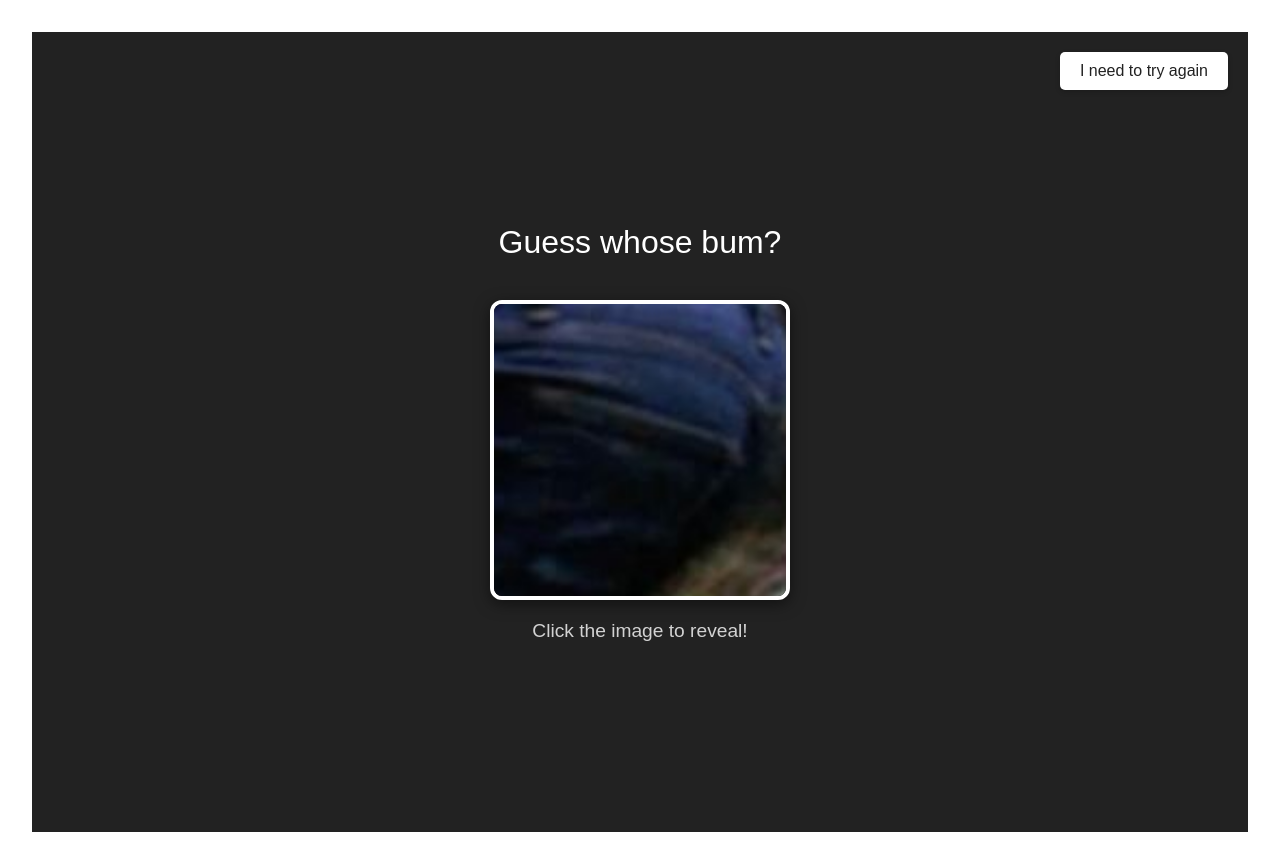
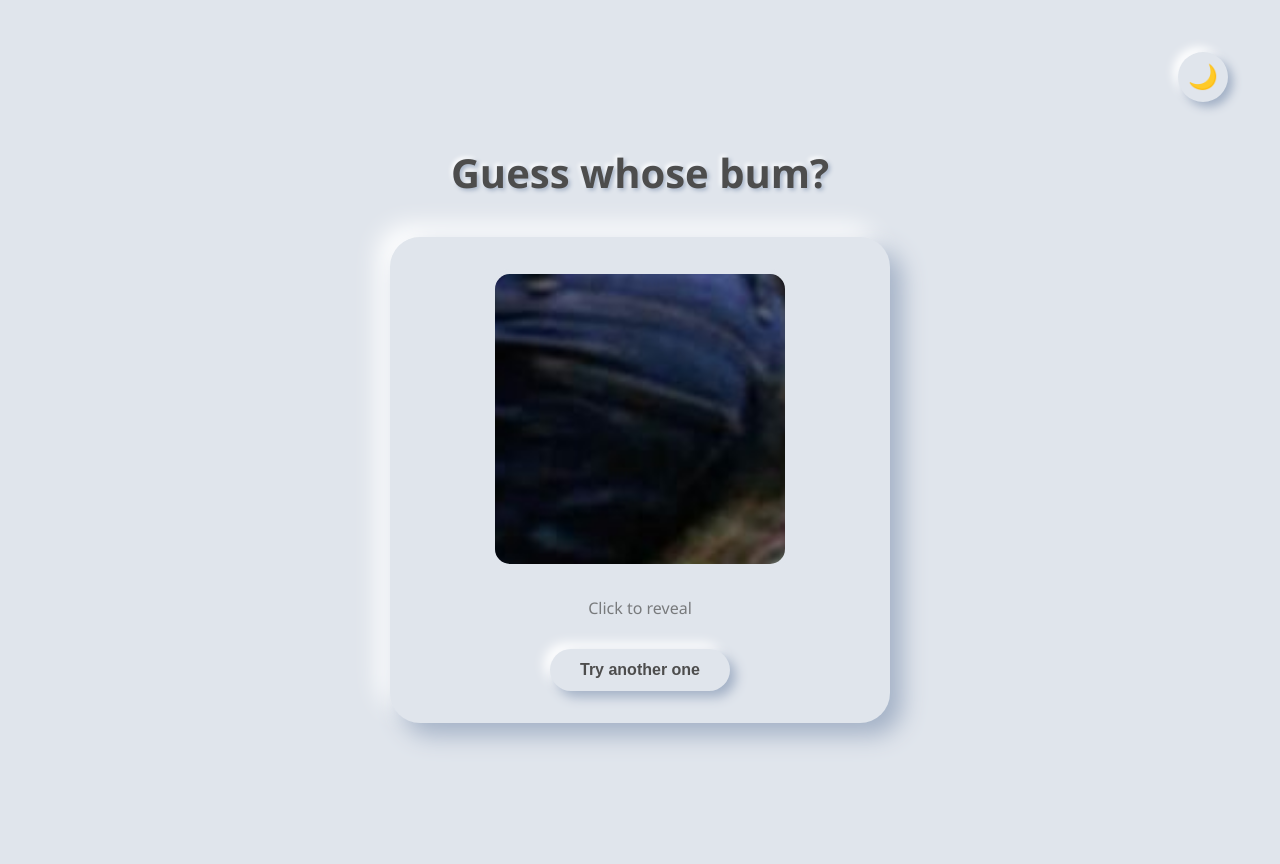
Before and after one commit to IamArayel/GuessWhoseBum, a Vue app: page / in a window 1280 px wide. Built offline with nearby package versions, Linux system fonts and the light colour scheme.

Commit message:
feat(App): add dark mode toggle and improve UI with Neumorphism
Signed-off-by: IamArayel <arayel@hotmail.fr>

```diff
--- a/src/App.vue
+++ b/src/App.vue
@@ -68,6 +68,7 @@ const imageData = Object.entries(imagesGlob).map(([key, mod]) => {
 
 const currentIndex = ref(0)
 const isZoomedOut = ref(false)
+const isDarkMode = ref(false)
 
 const currentImage = computed(() => imageData[currentIndex.value]?.path)
 const currentConfig = computed(() => imageData[currentIndex.value]?.config)
@@ -79,28 +80,46 @@ const pickRandomImage = () => {
 }
 
 const handleClick = () => {
-  if (isZoomedOut.value) return // Already clicked
-
+  if (isZoomedOut.value) return
   isZoomedOut.value = true
 
   // Wait for animation to finish (3s), then open Wikipedia
-  // setTimeout(() => {
-  //   window.open('https://wikipedia.org/wiki/Jensen_Ackles', '_blank')
-  // }, 3000)
+  setTimeout(() => {
+    window.open('https://wikipedia.org/wiki/Jensen_Ackles', '_blank')
+  }, 3000)
+}
+
+const toggleTheme = () => {
+  isDarkMode.value = !isDarkMode.value
+  document.documentElement.setAttribute('data-theme', isDarkMode.value ? 'dark' : 'light')
 }
 
 onMounted(() => {
+  // Detect system preference
+  if (window.matchMedia && window.matchMedia('(prefers-color-scheme: dark)').matches) {
+    isDarkMode.value = true
+    document.documentElement.setAttribute('data-theme', 'dark')
+  } else {
+    document.documentElement.setAttribute('data-theme', 'light')
+  }
   pickRandomImage()
 })
 </script>
 
 <template>
   <main>
-    <button class="retry-btn" @click="pickRandomImage">I need to try again</button>
-    <h1>Guess whose bum?</h1>
-    <div class="game-container" v-if="currentImage">
+    <!-- Theme Toggle -->
+    <button class="theme-toggle neu-btn-icon" @click="toggleTheme" title="Toggle Theme">
+      <span v-if="isDarkMode">☀️</span>
+      <span v-else>🌙</span>
+    </button>
+
+    <div class="content-wrapper">
+      <h1 class="title">Guess whose bum?</h1>
+
+      <div class="game-card neu-card" v-if="currentImage">
         <div
-        class="image-wrapper"
+          class="image-frame neu-inset"
           @click="handleClick"
           :class="{ 'zoomed-out': isZoomedOut }"
         >
@@ -113,102 +132,215 @@ onMounted(() => {
             }"
           />
         </div>
-      <p class="hint" v-if="!isZoomedOut">Click the image to reveal!</p>
-      <p class="hint" v-else>OMG! It's Jensen Ackles bum!</p>
+
+        <div class="info-area">
+          <p class="hint" v-if="!isZoomedOut">Click to reveal</p>
+          <p class="reveal-text" v-else>OMG! It's Jensen Ackles bum!</p>
         </div>
-    <div v-else>
-      <p>No images found in ./components/img/bums/</p>
+
+        <button class="retry-btn neu-btn" @click="pickRandomImage">
+          Try another one
+        </button>
+      </div>
+
+      <div v-else class="neu-card">
+        <p>No images found.</p>
+      </div>
     </div>
   </main>
 </template>
 
+<style>
+/* Global Variables for Neumorphism */
+:root {
+  --bg-color: #e0e5ec;
+  --text-color: #4d4d4d;
+  --shadow-light: #ffffff;
+  --shadow-dark: #a3b1c6;
+  --accent-color: #6d5dfc;
+  --btn-text: #4d4d4d;
+}
+
+[data-theme="dark"] {
+  --bg-color: #292d3e;
+  --text-color: #e6e6e6;
+  --shadow-light: #35394f;
+  --shadow-dark: #1d212d;
+  --accent-color: #8278f7;
+  --btn-text: #e6e6e6;
+}
+
+body {
+  background-color: var(--bg-color);
+  color: var(--text-color);
+  transition: background-color 0.3s ease, color 0.3s ease;
+  margin: 0;
+  font-family: 'Segoe UI', Roboto, Helvetica, Arial, sans-serif;
+}
+</style>
+
 <style scoped>
 main {
+  min-height: 100vh;
   display: flex;
   flex-direction: column;
   align-items: center;
   justify-content: center;
-  min-height: 100vh;
-  background-color: #222;
-  color: white;
-  font-family: sans-serif;
-  text-align: center;
-  position: relative; /* Needed for absolute positioning of the button */
+  position: relative;
+  padding: 20px;
 }
 
-.retry-btn {
-  position: absolute;
-  top: 20px;
-  right: 20px;
-  padding: 10px 20px;
-  font-size: 1rem;
-  cursor: pointer;
-  background-color: #fff;
-  color: #222;
-  border: none;
-  border-radius: 5px;
-  box-shadow: 0 2px 5px rgba(0,0,0,0.2);
-  transition: background-color 0.2s;
-  z-index: 10;
-}
-
-.retry-btn:hover {
-  background-color: #eee;
-}
-
-h1 {
-  margin-bottom: 2rem;
-  font-size: 2rem;
-}
-
-.game-container {
+.content-wrapper {
   display: flex;
   flex-direction: column;
   align-items: center;
-  gap: 1rem;
+  gap: 2rem;
+  width: 100%;
+  max-width: 500px;
 }
 
-.image-wrapper {
+.title {
+  font-size: 2.5rem;
+  font-weight: 700;
+  margin: 0;
+  color: var(--text-color);
+  text-shadow: 2px 2px 4px var(--shadow-dark), -2px -2px 4px var(--shadow-light);
+}
+
+/* Neumorphic Card */
+.neu-card {
+  background: var(--bg-color);
+  border-radius: 30px;
+  box-shadow: 12px 12px 24px var(--shadow-dark), -12px -12px 24px var(--shadow-light);
+  padding: 2rem;
+  display: flex;
+  flex-direction: column;
+  align-items: center;
+  gap: 1.5rem;
+  width: 100%;
+  box-sizing: border-box;
+  transition: all 0.3s ease;
+}
+
+/* Image Frame (Inset Shadow) */
+.image-frame {
   width: 300px;
   height: 300px;
+  border-radius: 20px;
   overflow: hidden;
-  border: 4px solid #fff;
-  border-radius: 12px;
   cursor: pointer;
   position: relative;
-  background-color: #000;
-  box-shadow: 0 4px 15px rgba(0,0,0,0.5);
-  transition: all 0.4s ease; /* Added transition for wrapper size changes */
+  border: 5px solid var(--bg-color); /* Creates spacing for the inset shadow */
+  transition: all 0.5s cubic-bezier(0.25, 0.8, 0.25, 1);
 }
 
-.image-wrapper.zoomed-out {
-  width: auto;
+.neu-inset {
+  box-shadow: inset 8px 8px 16px var(--shadow-dark), inset -8px -8px 16px var(--shadow-light);
+}
+
+.image-frame.zoomed-out {
+  width: 100%;
   height: auto;
-  max-width: 90vw;
-  max-height: 80vh;
-  overflow: visible;
+  aspect-ratio: 1/1; /* Maintain square or adjust as needed */
+  box-shadow: none; /* Remove inset shadow when revealed if desired, or keep it */
+  border-radius: 10px;
 }
 
 img {
   width: 100%;
   height: 100%;
   object-fit: cover;
-  transition: transform 0.4s cubic-bezier(0.25, 0.46, 0.45, 0.94);
-  /* transform and transform-origin are set inline */
   display: block;
+  transition: transform 0.5s cubic-bezier(0.25, 0.46, 0.45, 0.94);
 }
 
-.image-wrapper.zoomed-out img {
-  width: auto;
-  height: auto;
-  max-width: 100%;
-  max-height: 100%;
+.image-frame.zoomed-out img {
   object-fit: contain;
 }
 
+/* Text Info */
+.info-area {
+  height: 2rem; /* Fixed height to prevent jumping */
+  display: flex;
+  align-items: center;
+  justify-content: center;
+}
+
 .hint {
+  font-size: 1rem;
+  opacity: 0.7;
+  margin: 0;
+}
+
+.reveal-text {
   font-size: 1.2rem;
-  opacity: 0.8;
-  min-height: 1.5em;
+  font-weight: bold;
+  color: var(--accent-color);
+  margin: 0;
+  animation: fadeIn 0.5s ease;
+}
+
+/* Neumorphic Buttons */
+.neu-btn {
+  padding: 12px 30px;
+  border: none;
+  border-radius: 50px;
+  background: var(--bg-color);
+  color: var(--btn-text);
+  font-weight: 600;
+  font-size: 1rem;
+  cursor: pointer;
+  box-shadow: 6px 6px 12px var(--shadow-dark), -6px -6px 12px var(--shadow-light);
+  transition: all 0.2s ease;
+  outline: none;
+}
+
+.neu-btn:active {
+  box-shadow: inset 4px 4px 8px var(--shadow-dark), inset -4px -4px 8px var(--shadow-light);
+  transform: translateY(1px);
+}
+
+.neu-btn:hover {
+  color: var(--accent-color);
+}
+
+/* Theme Toggle Button */
+.theme-toggle {
+  position: absolute;
+  top: 20px;
+  right: 20px;
+  width: 50px;
+  height: 50px;
+  border-radius: 50%;
+  border: none;
+  background: var(--bg-color);
+  cursor: pointer;
+  display: flex;
+  align-items: center;
+  justify-content: center;
+  font-size: 1.5rem;
+  box-shadow: 5px 5px 10px var(--shadow-dark), -5px -5px 10px var(--shadow-light);
+  transition: all 0.3s ease;
+  z-index: 100;
+}
+
+.theme-toggle:active {
+  box-shadow: inset 3px 3px 6px var(--shadow-dark), inset -3px -3px 6px var(--shadow-light);
+}
+
+@keyframes fadeIn {
+  from { opacity: 0; transform: translateY(10px); }
+  to { opacity: 1; transform: translateY(0); }
+}
+
+/* Responsive adjustments */
+@media (max-width: 400px) {
+  .image-frame {
+    width: 250px;
+    height: 250px;
+  }
+  .title {
+    font-size: 2rem;
+  }
 }
 </style>
```
Lines whose indentation alone changed are shown as unchanged.
